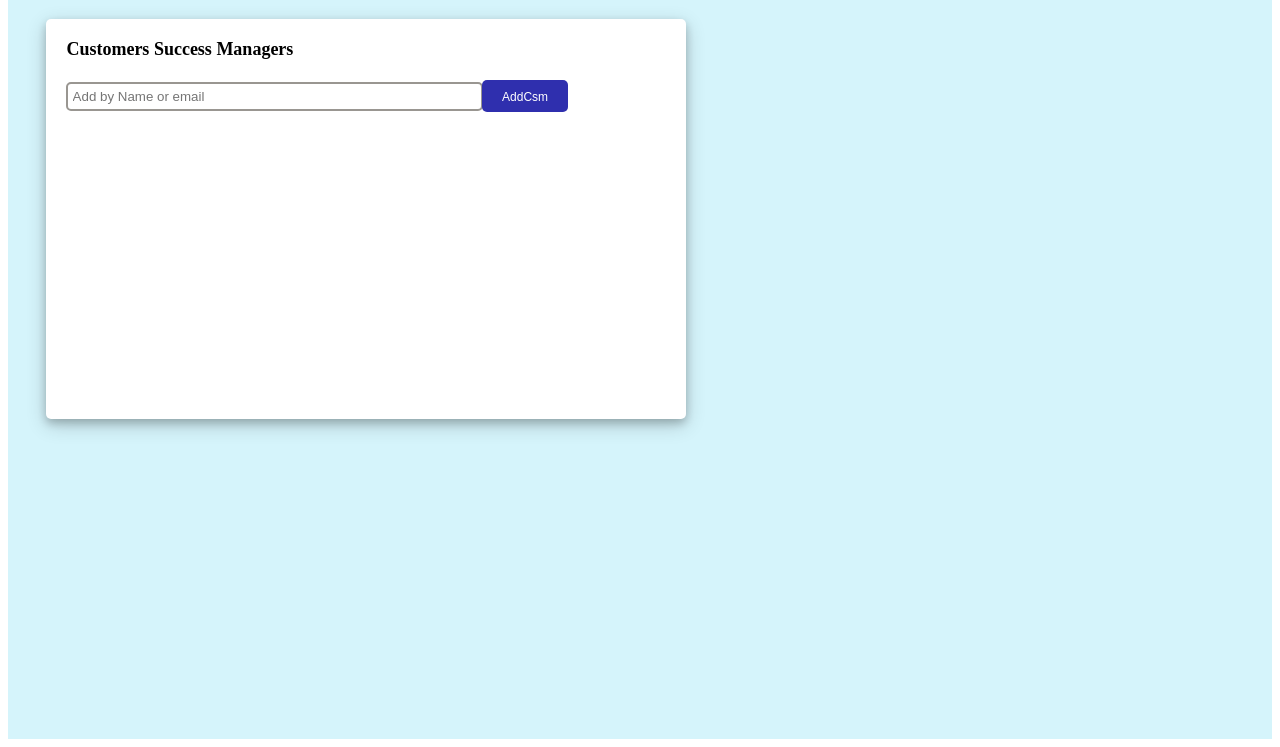
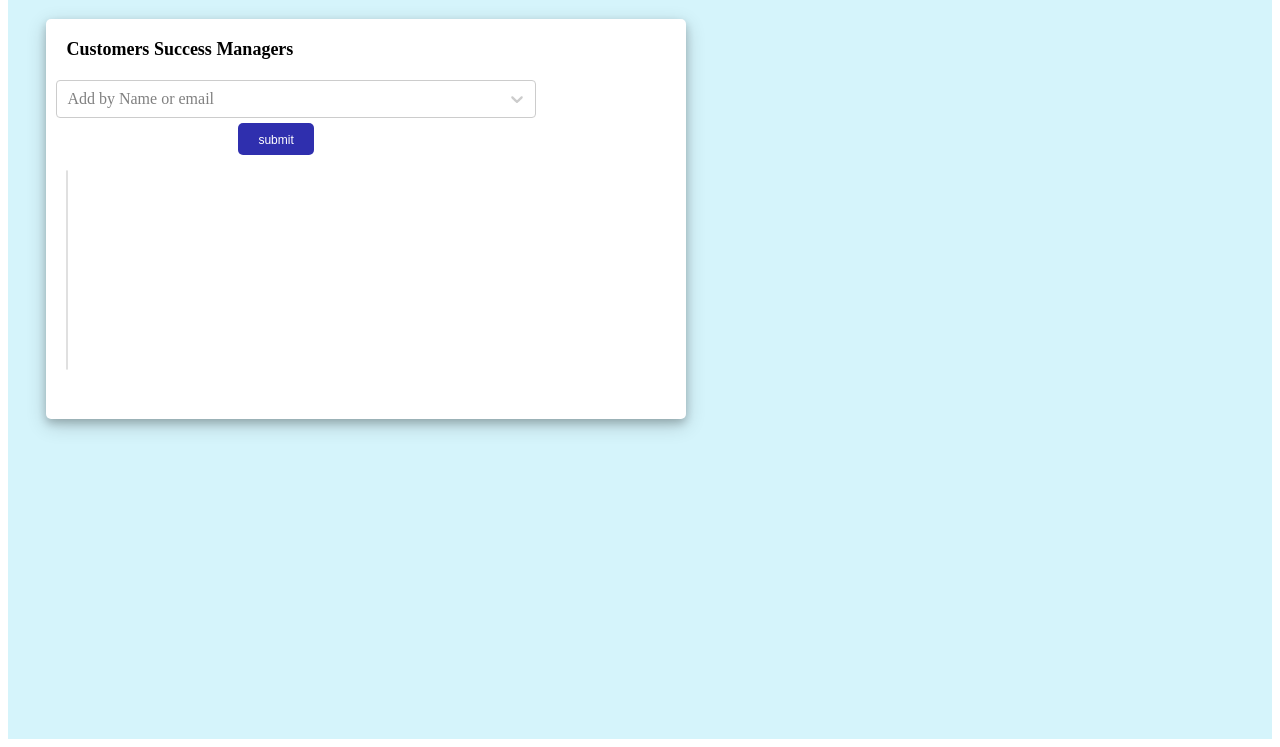
Before and after one commit to Sonukum226/Spottbal, a React app: page / in a window 1280 px wide. Shown: the part 69-816 px from the top of the page. Built offline with nearby package versions, Linux system fonts and the light colour scheme.

Commit message:
Spottabl

```diff
--- a/src/App.css
+++ b/src/App.css
@@ -53,7 +53,7 @@ h4 {
 }
 
 .search {
-  width: 65%;
+  width: 75%;
   padding: 5px;
   border-radius: 5px;
   border: 2px solid rgb(153, 150, 145);
@@ -63,7 +63,9 @@ h4 {
   color: white;
   text-align: center;
   font-size: 12px;
-  margin: 0px -1px;
+  /* margin: 0px -1px; */
+  margin-left: 30%;
+  margin-top: 5px;
   padding: 10px 20px 8px 20px;
   text-decoration: none;
   background-color: rgb(47, 47, 174);
--- a/src/components/App.js
+++ b/src/components/App.js
@@ -3,15 +3,35 @@ import React, { useState } from "react";
 import Header from "./header";
 import UserList from "./listingPage";
 
+import UserCard from "./UserCard";
 import data from "./MOCK_DATA.json";
 
+import { library } from "@fortawesome/fontawesome-svg-core";
+import { faTrash } from "@fortawesome/free-solid-svg-icons";
+
+library.add(faTrash);
+
 function App() {
+  const [newData, setnewData] = useState([]);
+
+  const dataHandler = (userid) => {
+    setnewData((previousdata) => {
+      return [...previousdata, ...userid];
+    });
+  };
+
   return (
     <div className="App-link">
       <Header />
 
       <div className="App-User">
-        <UserList placeHolder="Add by Name or email" data={data} />
+        <UserList
+          placeHolder="Add by Name or email"
+          data={data}
+          addData={dataHandler}
+        />
+
+        <UserCard userId={newData} />
       </div>
     </div>
   );
--- /dev/null
+++ b/src/components/UserCard.js
@@ -0,0 +1,16 @@
+import React from "react";
+import { UserListItem } from "./UserListItem";
+
+const UserCard = ({ userId }) => {
+  const id = userId;
+
+  return (
+    <div className="users-list">
+      {id.map((id) => (
+        <UserListItem key={id.id} user={id} />
+      ))}
+    </div>
+  );
+};
+
+export default UserCard;
--- /dev/null
+++ b/src/components/UserListItem.js
@@ -0,0 +1,21 @@
+import React from "react";
+import { FontAwesomeIcon } from "@fortawesome/react-fontawesome";
+
+export function UserListItem(props) {
+  const handleClick = (e) => {};
+
+  return (
+    <div className="users-item">
+      <div className="users-name">
+        {props.user}
+        <span>
+          <FontAwesomeIcon
+            style={{ color: "blue" }}
+            icon="trash"
+            onClick={handleClick}
+          />
+        </span>
+      </div>
+    </div>
+  );
+}
--- a/src/components/listingPage.js
+++ b/src/components/listingPage.js
@@ -1,28 +1,29 @@
 import React, { useState } from "react";
+import Select from "react-select";
 
 import "../App.css";
 
-function UserList({ placeHolder, data }) {
-  const [filterdata, setfilterdata] = useState([]);
+function UserList({ placeHolder, data, addData }) {
+  // const [filterdata, setfilterdata] = useState({ id: "", name: "" });
+  const [selectedOption, setSelectedOption] = useState([]);
 
-  const handleFilter = (e) => {
-    const searchWord = e.target.value;
-    const newFilter = data.filter((value) => {
-      return (
-        value.first_name.toLowerCase().includes(searchWord.toLowerCase()) ||
-        value.email.toLowerCase().includes(searchWord.toLowerCase())
-      );
-    });
+  const dropDownValue = data.map((res) => ({
+    value: res.id,
+    label: res.first_name,
+  }));
 
-    if (searchWord === "") {
-      setfilterdata([]);
-    } else {
-      setfilterdata(newFilter);
+  //here getting the id
+  const handlechange = (e) => {
+    setSelectedOption(Array.isArray(e) ? e.map((x) => x.label) : []);
+  };
+  console.log(selectedOption);
+
+  //handleSubmit
+  const handleSubmit = () => {
+    if (selectedOption.length !== 0) {
+      addData(selectedOption);
     }
-  };
-
-  const handleClick = (e) => {
-    console.log(e);
+    setSelectedOption([]);
   };
 
   return (
@@ -30,38 +31,19 @@ function UserList({ placeHolder, data }) {
       <h5 style={{ margin: "20px", fontSize: "18px" }}>
         Customers Success Managers
       </h5>
-      {/*  */}
-      <div>
-        <div className="List-bar">
-          <input
-            className="search"
-            type="text"
-            placeholder={placeHolder}
-            onChange={handleFilter}
-            onClick={handleClick}
-          />
+      {/* dropdown shows here  */}
 
-          <button type="submit" className="btn-cls">
-            AddCsm
-          </button>
-
-          {filterdata.length !== 0 && (
-            <div className="dataResult">
-              {filterdata.slice(0, 15).map((name, key) => {
-                return (
-                  <div className="dataItem">
-                    <p>
-                      {name.first_name}
-                      <br />
-                      {name.email}
-                    </p>
-                  </div>
-                );
-              })}
-            </div>
-          )}
-        </div>
+      <div style={{ margin: "10px 150px 0px 10px" }}>
+        <Select
+          placeholder={placeHolder}
+          isMulti
+          options={dropDownValue}
+          onChange={handlechange}
+        />
       </div>
+      <button onClick={handleSubmit} className="btn-cls">
+        {"submit"}
+      </button>
     </div>
   );
 }
```
Also changed, not shown: src/components/userList.js (added, +7 -0 lines).
